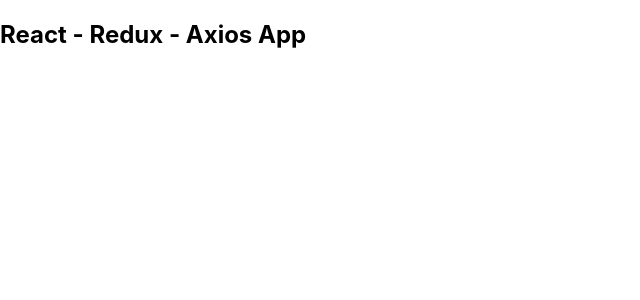
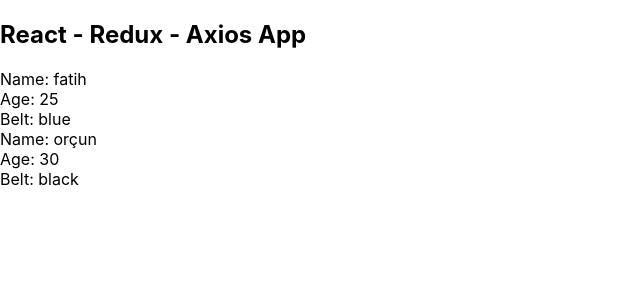
Before and after one commit to mfcandan/react-redux-axios, a React (Create React App) app: page / in a window 1280 px wide. Shown: the top 300 px of the page, without its empty margins (0-640 px from the left). Built offline with nearby package versions, Linux system fonts and the light colour scheme.

Commit message:
usestate ninjalist

```diff
--- a/src/App.js
+++ b/src/App.js
@@ -1,7 +1,15 @@
+import Ninjas from "./Ninjas";
+import {useState} from 'react';
 function App() {
+  const [ninjas, setNinjas] = useState([
+    {name:'fatih',age:25,belt:'blue'},
+    {name:'orçun',age:30,belt:'black'}
+  ])
   return (
     <div className="App">
       <h2>React - Redux - Axios App</h2>
+      <Ninjas ninjas={ninjas}/>
+
     </div>
   );
 }
--- /dev/null
+++ b/src/Ninjas.js
@@ -0,0 +1,21 @@
+import React from 'react'
+
+export default function Ninjas(props) {
+    const {ninjas}=props;
+
+    const ninjaList = ninjas.map(ninja => {
+        return (
+                <div className="ninja" key={ninja.id}>
+                    <div>Name: {ninja.name} </div>
+                    <div>Age: {ninja.age}</div>
+                    <div>Belt: {ninja.belt} </div>
+                </div>
+        )
+    })
+    return(
+        <div className="ninja-list">
+            { ninjaList }
+        </div>
+    )
+
+}
```
